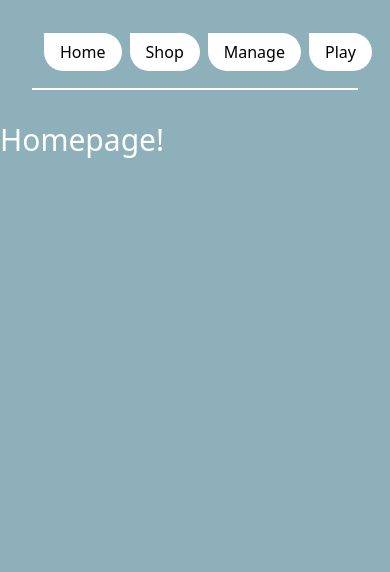
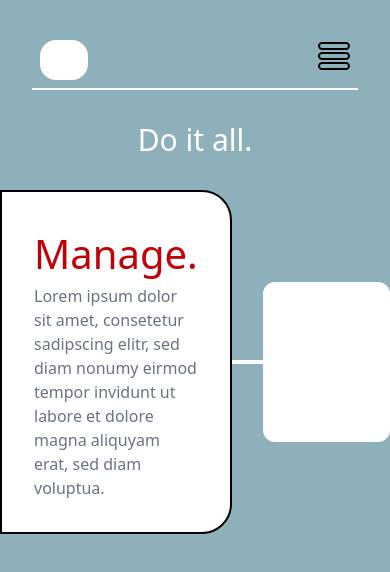
Before and after one commit to louziferr/react-starter, a Next.js app: page / in a window 390 px wide. Shown: the top 572 px of the page. Built offline with nearby package versions, Linux system fonts and the light colour scheme.

Commit message:
add burger menu

```diff
--- a/app/layout.tsx
+++ b/app/layout.tsx
@@ -1,3 +1,4 @@
+/* eslint-disable @next/next/no-img-element */
 import type { Metadata } from "next";
 import "./globals.css";
 import Link from "next/link";
@@ -18,7 +19,7 @@ export default function RootLayout({
         <header className="m-8 p-2 border-b-2 border-white">
           <div className="flex justify-between">
             <div className="bg-white h-10 w-12 rounded-2xl"></div>
-            <nav>
+            <nav className="hidden md:block">
               <Link href="/" className="nav-link">
                 Home
               </Link>
@@ -32,6 +33,11 @@ export default function RootLayout({
                 Play
               </Link>
             </nav>
+            <img
+              className="w-8 h-8 md:hidden"
+              src="hamburger.svg"
+              alt="Hamburger Menu"
+            />
           </div>
         </header>
         {children}
--- a/app/page.tsx
+++ b/app/page.tsx
@@ -1,5 +1,21 @@
 "use client";
 
 export default function Home() {
-  return <div className="text-white text-3xl">Homepage!</div>;
+  return (
+    <div>
+      <h2 className="text-center text-3xl text-white">Do it all.</h2>
+      <div className="mt-8 flex items-center">
+        <div className="p-8 bg-white border-black rounded-[0px_30px_30px_0px] border-2 w-[70%]">
+          <h4 className="text-red-700 text-[40px]">Manage.</h4>
+          <p className="text-gray-500">
+            Lorem ipsum dolor sit amet, consetetur sadipscing elitr, sed diam
+            nonumy eirmod tempor invidunt ut labore et dolore magna aliquyam
+            erat, sed diam voluptua.
+          </p>
+        </div>
+        <div className="w-[10%] h-1 bg-white"></div>
+        <div className="w-40 h-40 bg-white rounded-xl"></div>
+      </div>
+    </div>
+  );
 }
```
Also changed, not shown: public/hamburger.svg (added).
